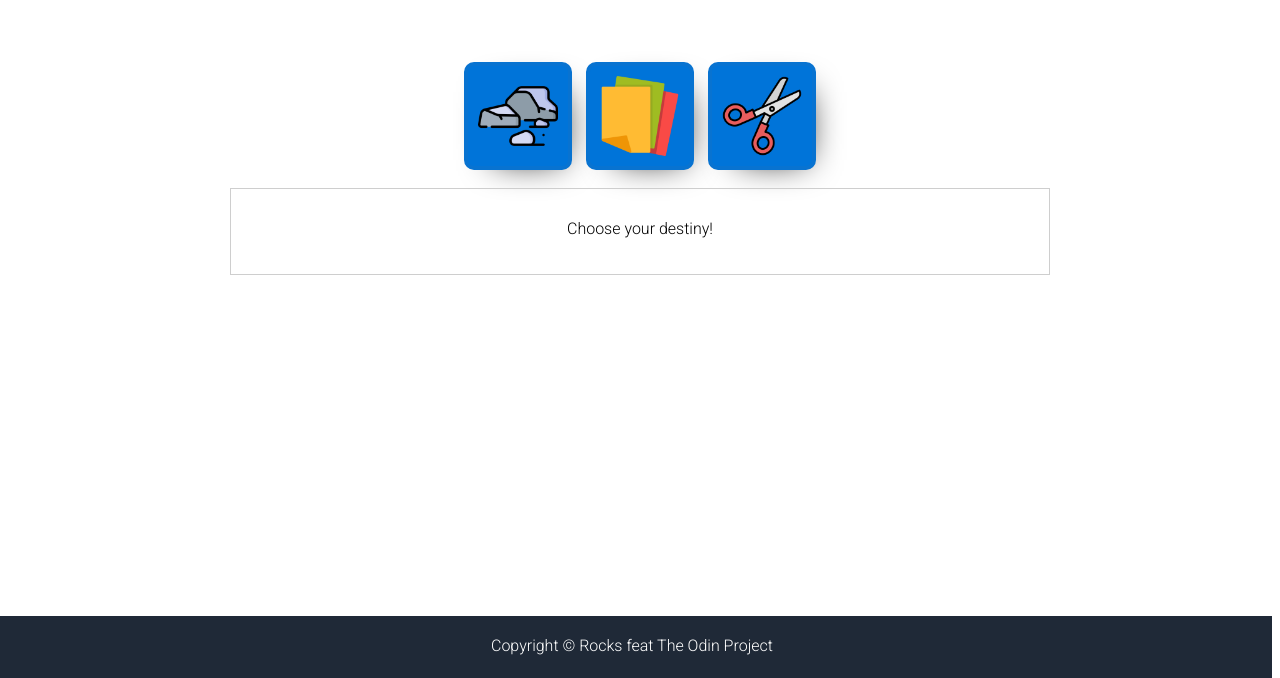
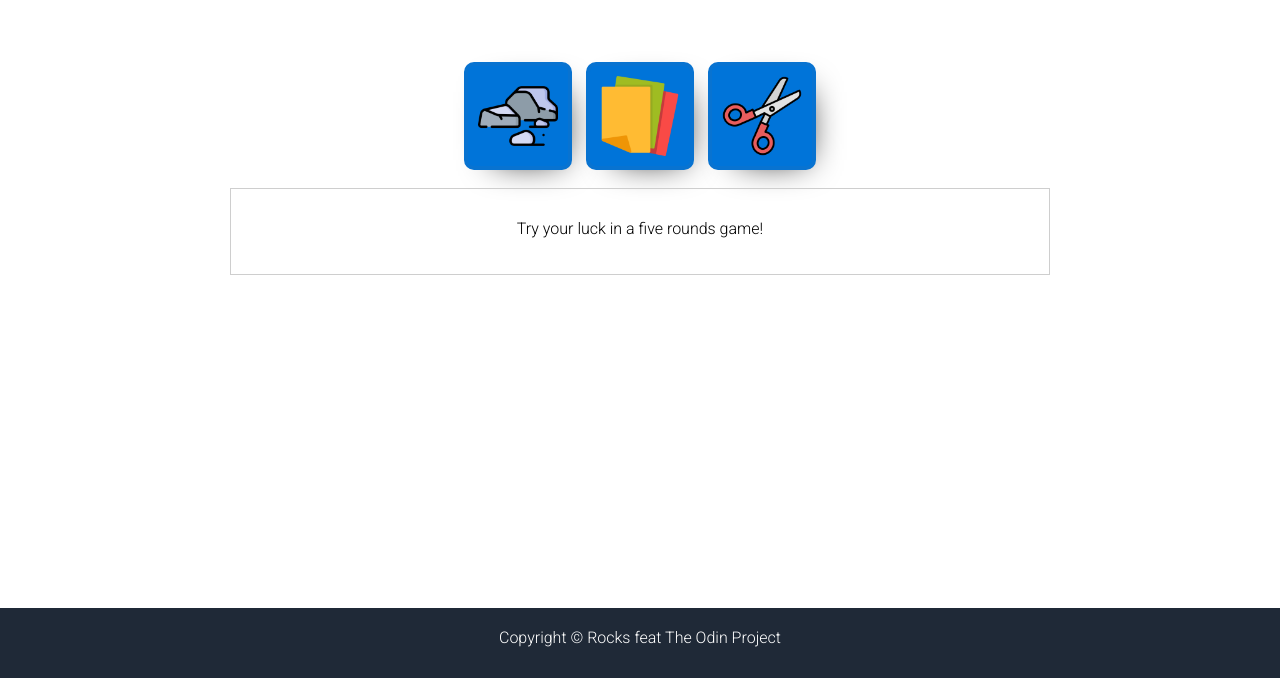
Before and after one commit to gabriel-neander/odin-rock, a plain HTML site: page index.html in a window 1280 px wide. Shown: the part 122-800 px from the top of the page. Drawn offline with Linux system fonts and the light colour scheme.

Commit message:
Minor GUI updates.

```diff
--- a/index.html
+++ b/index.html
@@ -26,7 +26,7 @@
             </tr>
         </table>
     </div>
-    <p id="result">Choose your destiny!</p>
+    <p id="result">Try your luck in a five rounds game!</p>
 </div>
 <footer>Copyright © Rocks feat The Odin Project</footer>
 </body>
--- a/styles/styles.css
+++ b/styles/styles.css
@@ -5,6 +5,7 @@
     justify-content: center;
     flex-direction: column;
     font-family: 'Roboto', sans-serif;
+    padding-bottom: 70px;
 }
 #game h1 {
     font-size: 60px;
@@ -96,7 +97,7 @@ footer {
     align-items: baseline;
     justify-content: center;
     background-color: #1F2937;
-    margin: -8px;
+    margin: 0px;
     padding-top: 20px;
     min-height: 50px;
     font-weight: 500;
```
